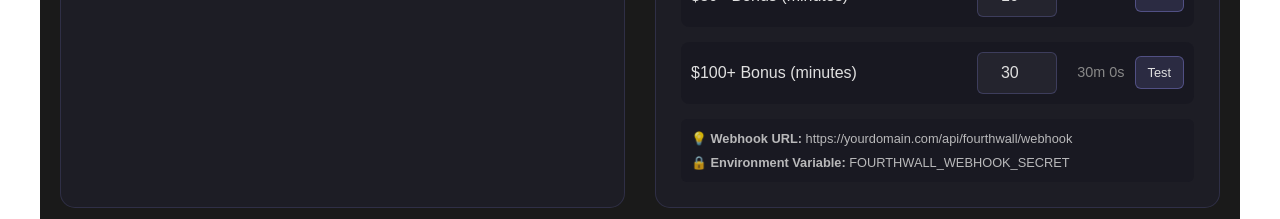
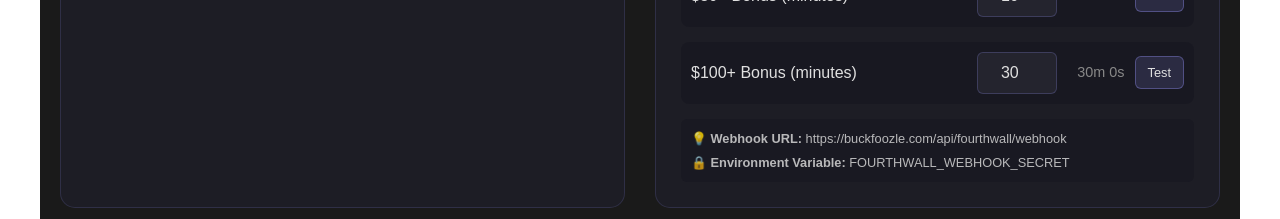
Before and after one commit to T43RR34D3R/twitch-tier3-verifier, a Next.js app: page /subathon-settings in a window 1280 px wide. Shown: the part 920-1139 px from the top of the page. Built offline with nearby package versions, Linux system fonts and the light colour scheme; no server answers; the database is empty.

Commit message:
Update webhook info to show actual domain and environment variable name

```diff
--- a/src/app/subathon-settings/page.tsx
+++ b/src/app/subathon-settings/page.tsx
@@ -712,7 +712,7 @@ export default function SubathonSettingsPage() {
           </div>
 
           <div style={{ marginTop: '15px', padding: '10px', background: 'rgba(20, 20, 30, 0.5)', borderRadius: '6px', fontSize: '0.8rem', opacity: 0.8 }}>
-            <div><strong>💡 Webhook URL:</strong> https://yourdomain.com/api/fourthwall/webhook</div>
+            <div><strong>💡 Webhook URL:</strong> https://buckfoozle.com/api/fourthwall/webhook</div>
             <div style={{ marginTop: '5px' }}><strong>🔒 Environment Variable:</strong> FOURTHWALL_WEBHOOK_SECRET</div>
           </div>
         </div>
```
